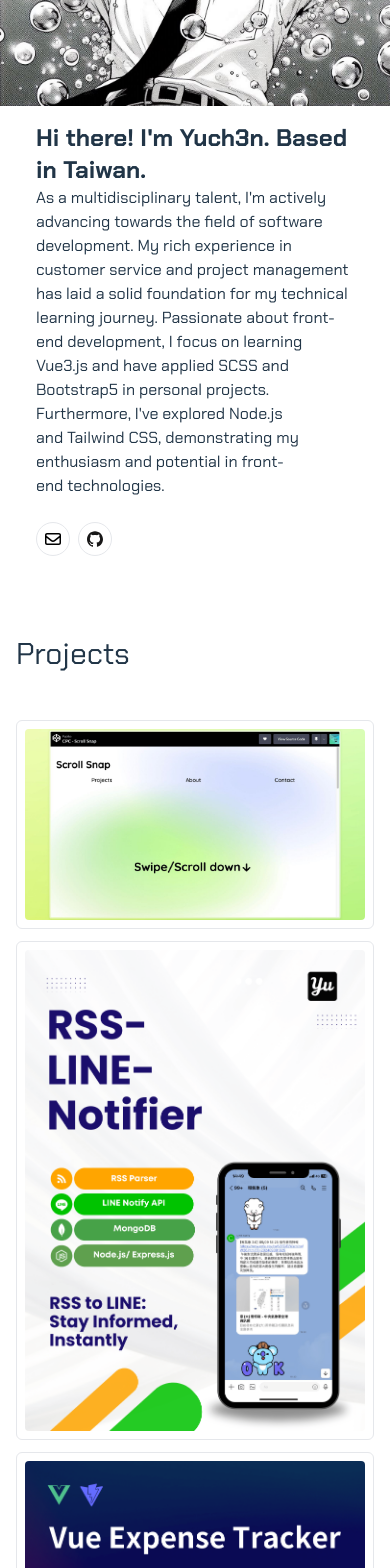
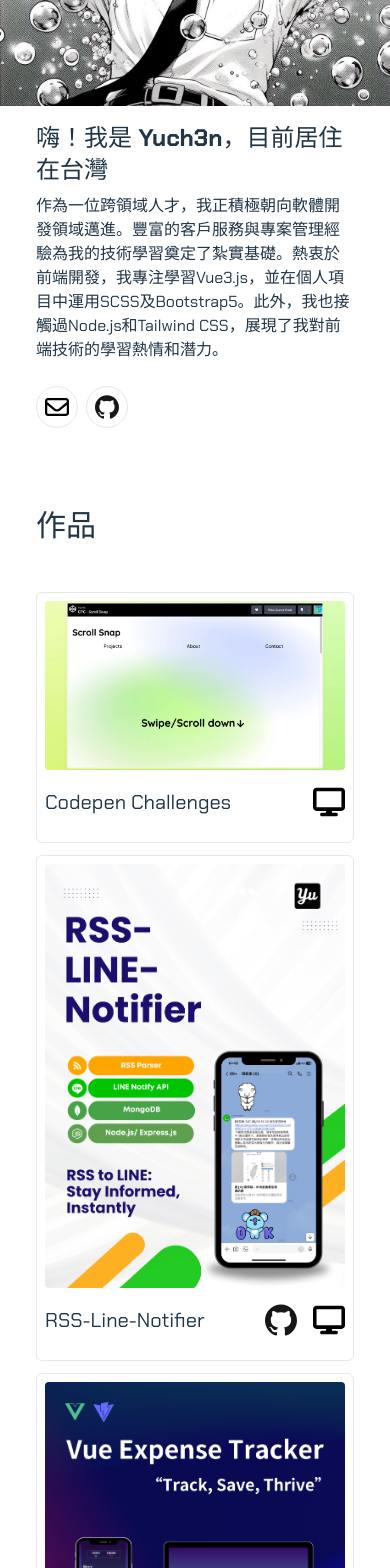
Before and after one commit to yuch3nchen/yuch3n_portfolio, a Vue app: page / in a window 390 px wide. Shown: the part 340-1908 px from the top of the page. Built offline with nearby package versions, Linux system fonts and the light colour scheme.

Commit message:
增加footer以及i18n套件完成多語系切換功能

```diff
--- a/src/App.vue
+++ b/src/App.vue
@@ -3,6 +3,7 @@ import { ref } from "vue";
 import Header from "./components/Header.vue";
 import About from "./components/About.vue";
 import Projects from "./components/Projects.vue";
+import Footer from "./components/Footer.vue";
 import Turbulenece from "./components/Turbulenece.vue";
 
 const isMenuOpen = ref(false);
@@ -17,6 +18,7 @@ const toggleMenu = (value) => {
   <div :class="{ 'blur-sm': isMenuOpen }" class="transition-all duration-300">
     <About id="section_about" class="scroll-mt-16" />
     <Projects id="section_projects" class="scroll-mt-16" />
+    <Footer></Footer>
   </div>
   <Turbulenece></Turbulenece>
 </template>
--- a/src/assets/data/contents.json
+++ b/src/assets/data/contents.json
@@ -32,11 +32,13 @@
   ],
   "navbar": [
     {
-      "text": "about",
+      "id": 1,
+      "textKey": "navbar.about",
       "href": "#section_about"
     },
     {
-      "text": "projects",
+      "id": 2,
+      "textKey": "navbar.projects",
       "href": "#section_projects"
     }
   ]
--- a/src/components/About.vue
+++ b/src/components/About.vue
@@ -1,4 +1,8 @@
-<script></script>
+<script setup>
+import { useI18n } from "vue-i18n";
+
+const { t } = useI18n();
+</script>
 <template>
   <section
     class="container mx-auto md:px-16 xl:px-48 mt-14 md:mt-20 grid grid-cols-1 md:grid-cols-4 gap-y-4 md:gap-4 place-content-between"
@@ -9,26 +13,22 @@
       class="place-self-center md:shadow-lg md:hover:shadow-xl md:col-span-2 lg:col-span-1 svg-shake"
     />
     <article
-      class="px-9 md:px-0 md:col-span-2 lg:col-span-3 flex flex-col gap-6"
+      class="px-9 md:px-0 md:col-span-2 lg:col-span-3 flex flex-col justify-between gap-6"
     >
       <div class="text-pretty">
-        <h2 class="font-bold text-2xl">
-          Hi there! I'm <span class="svg-shake">Yuch3n</span>. Based in Taiwan.
+        <h2 class="font-bold text-2xl mb-2">
+          {{ t("greetings.start")
+          }}<span class="svg-shake">{{ t("name") }}</span
+          >{{ t("greetings.end", { location: t("location") }) }}
         </h2>
         <p>
-          As a multidisciplinary talent, I'm actively advancing towards the
-          field of software development. My rich experience in customer service
-          and project management has laid a solid foundation for my technical
-          learning journey. Passionate about front-end development, I focus on
-          learning Vue3.js and have applied SCSS and Bootstrap5 in personal
-          projects. Furthermore, I've explored Node.js and Tailwind CSS,
-          demonstrating my enthusiasm and potential in front-end technologies.
+          {{ t("text-about") }}
         </p>
       </div>
       <div class="flex gap-2">
         <a href="mailto:yuch3nchen@gmail.com" class="rounded-full p-2 border">
           <svg
-            class="w-4 h-4 dark:fill-gray-300"
+            class="w-6 h-6 dark:fill-gray-300"
             xmlns="http://www.w3.org/2000/svg"
             viewBox="0 0 512 512"
           >
@@ -39,7 +39,7 @@
         </a>
         <a href="https://github.com/yuch3nchen" class="rounded-full p-2 border">
           <svg
-            class="w-4 h-4 dark:fill-gray-300"
+            class="w-6 h-6 dark:fill-gray-300"
             xmlns="http://www.w3.org/2000/svg"
             fill="#181717"
             viewBox="0 0 24 24"
--- /dev/null
+++ b/src/components/Footer.vue
@@ -0,0 +1,10 @@
+<script setup>
+import { ref } from "vue";
+
+const currentYear = ref(new Date().getFullYear());
+</script>
+<template>
+  <div class="text-center py-12">
+    <p class="text-gray-500">&copy;{{ currentYear }} Yuch3n</p>
+  </div>
+</template>
--- a/src/components/Header.vue
+++ b/src/components/Header.vue
@@ -1,5 +1,6 @@
 <script setup>
 import { ref, onMounted } from "vue";
+import { useI18n } from "vue-i18n";
 import lightLogo from "../assets/images/logo-light.png";
 import darkLogo from "../assets/images/logo-dark.png";
 import navbarData from "../assets/data/contents.json";
@@ -14,6 +15,7 @@ const props = defineProps({
   isMenuOpen: Boolean,
 });
 
+const { t, locale } = useI18n();
 const menuItems = ref(navbarData.navbar);
 const emit = defineEmits(["toggle-menu"]);
 
@@ -36,6 +38,7 @@ onMounted(() => {
       class="md:container md:mx-auto px-2 md:px-6 py-2 flex items-center justify-between md:backdrop-blur md:rounded-full md:border dark:md:border-gray-500 relative"
     >
       <!-- Logo -->
+      <div class="flex gap-4">
         <h1>
           <img
             :src="currentLogo"
@@ -43,15 +46,20 @@ onMounted(() => {
             class="w-6 h-6 md:w-8 md:h-8"
           />
         </h1>
+        <select v-model="locale" class="bg-transparent">
+          <option value="zh">繁中</option>
+          <option value="en">EN</option>
+        </select>
+      </div>
 
       <!-- Desktop -->
       <nav class="hidden md:flex space-x-4">
         <a
-          v-for="(item, index) in menuItems"
-          :key="item.href"
+          v-for="item in menuItems"
+          :key="item.id"
           :href="item.href"
           class="text-gray-600 hover:text-gray-900 dark:text-gray-300 dark:hover:text-gray-100 svg-shake"
-          >{{ item.text }}</a
+          >{{ t(item.textKey) }}</a
         >
       </nav>
 
@@ -80,11 +88,11 @@ onMounted(() => {
           class="md:hidden bg-white dark:bg-[#242424] py-4 px-4 absolute top-full w-full left-0 z-10 space-y-2"
         >
           <a
-            v-for="(item, index) in menuItems"
-            :key="item.href"
+            v-for="item in menuItems"
+            :key="item.id"
             :href="item.href"
             class="block text-gray-600 hover:text-gray-900 dark:text-gray-300 dark:hover:text-gray-100 svg-shake"
-            >{{ item.text }}</a
+            >{{ t(item.textKey) }}</a
           >
         </nav>
       </Transition>
--- a/src/components/Projects.vue
+++ b/src/components/Projects.vue
@@ -1,7 +1,9 @@
 <script setup>
 import { ref } from "vue";
+import { useI18n } from "vue-i18n";
 import projectsData from "../assets/data/contents.json";
 
+const { t } = useI18n();
 const projects = ref(
   projectsData.projects.map((project) => {
     const transformed = {
@@ -15,8 +17,8 @@ const projects = ref(
 </script>
 
 <template>
-  <div class="container mx-auto md:px-16 px-4 xl:px-48 mt-20">
-    <h2 class="text-3xl mb-12">Projects</h2>
+  <div class="container px-9 mx-auto md:px-16 px-4 xl:px-48 mt-20">
+    <h2 class="text-3xl mb-12">{{ t("project") }}</h2>
     <div class="columns-1 md:columns-2 lg:columns-3 gap-6 space-y-3 mb-12">
       <div
         class="group block border p-2 rounded-md relative break-inside-avoid-column"
@@ -29,8 +31,37 @@ const projects = ref(
           class="w-full rounded"
           loading="lazy"
         />
+        <div class="flex justify-end items-center gap-4 md:hidden py-4">
+          <h3 class="text-xl mr-auto">
+            {{ project.name }}
+          </h3>
+
+          <a v-if="project.github" :href="project.github">
+            <svg
+              xmlns="http://www.w3.org/2000/svg"
+              fill="#181717"
+              viewBox="0 0 24 24"
+              class="w-8 h-8"
+            >
+              <path
+                d="M12 .297c-6.63 0-12 5.373-12 12 0 5.303 3.438 9.8 8.205 11.385.6.113.82-.258.82-.577 0-.285-.01-1.04-.015-2.04-3.338.724-4.042-1.61-4.042-1.61C4.422 18.07 3.633 17.7 3.633 17.7c-1.087-.744.084-.729.084-.729 1.205.084 1.838 1.236 1.838 1.236 1.07 1.835 2.809 1.305 3.495.998.108-.776.417-1.305.76-1.605-2.665-.3-5.466-1.332-5.466-5.93 0-1.31.465-2.38 1.235-3.22-.135-.303-.54-1.523.105-3.176 0 0 1.005-.322 3.3 1.23.96-.267 1.98-.399 3-.405 1.02.006 2.04.138 3 .405 2.28-1.552 3.285-1.23 3.285-1.23.645 1.653.24 2.873.12 3.176.765.84 1.23 1.91 1.23 3.22 0 4.61-2.805 5.625-5.475 5.92.42.36.81 1.096.81 2.22 0 1.606-.015 2.896-.015 3.286 0 .315.21.69.825.57C20.565 22.092 24 17.592 24 12.297c0-6.627-5.373-12-12-12"
+              />
+            </svg>
+          </a>
+          <a :href="project.link">
+            <svg
+              xmlns="http://www.w3.org/2000/svg"
+              viewBox="0 0 576 512"
+              class="w-8 h-8"
+            >
+              <path
+                d="M64 0C28.7 0 0 28.7 0 64L0 352c0 35.3 28.7 64 64 64l176 0-10.7 32L160 448c-17.7 0-32 14.3-32 32s14.3 32 32 32l256 0c17.7 0 32-14.3 32-32s-14.3-32-32-32l-69.3 0L336 416l176 0c35.3 0 64-28.7 64-64l0-288c0-35.3-28.7-64-64-64L64 0zM512 64l0 288L64 352 64 64l448 0z"
+              />
+            </svg>
+          </a>
+        </div>
         <div
-          class="absolute inset-0 m-2 bg-white/70 backdrop-blur-sm opacity-0 group-hover:opacity-100 transition-opacity duration-300 flex flex-col items-center justify-center rounded gap-3"
+          class="absolute inset-0 m-2 bg-white/70 backdrop-blur-sm hidden opacity-0 group-hover:opacity-100 transition-opacity duration-300 md:flex flex-col items-center justify-center rounded gap-3"
         >
           <h3
             class="font-bold text-xl text-center transform -translate-y-4 group-hover:translate-y-0 transition-transform duration-300 dark:text-[#213547]"
--- a/src/global.scss
+++ b/src/global.scss
@@ -16,8 +16,10 @@
 }
 
 .svg-shake {
-  &:hover {
-    animation: shake 800ms ease-in-out infinite;
+  @media screen and (min-width: 767px) {
+    &:hover {
+      animation: shake 800ms ease-in-out infinite;
+    }
   }
 }
 
--- a/src/i18n/en.json
+++ b/src/i18n/en.json
@@ -0,0 +1,14 @@
+{
+  "navbar": {
+    "about": "about",
+    "projects": "projects"
+  },
+  "project": "Projects",
+  "name": "Yuch3n",
+  "location": "Taiwan",
+  "greetings": {
+    "start": "Hi there! I'm ",
+    "end": ". Based in {location}."
+  },
+  "text-about": "As a multidisciplinary talent, I'm actively advancing towards the field of software development. My rich experience in customer service and project management has laid a solid foundation for my technical learning journey. Passionate about front-end development, I focus on learning Vue3.js and have applied SCSS and Bootstrap5 in personal projects. Furthermore, I've explored Node.js and Tailwind CSS, demonstrating my enthusiasm and potential in front-end technologies."
+}
--- /dev/null
+++ b/src/i18n/index.js
@@ -0,0 +1,13 @@
+import { createI18n } from "vue-i18n";
+import zh from "./zh.json";
+import en from "./en.json";
+
+export default createI18n({
+  legacy: false, // Composition API
+  locale: "zh", // 默認語言
+  fallbackLocale: "en", // 備用語言
+  messages: {
+    zh,
+    en,
+  },
+});
--- a/src/i18n/zh.json
+++ b/src/i18n/zh.json
@@ -0,0 +1,14 @@
+{
+  "navbar": {
+    "about": "關於我",
+    "projects": "作品集"
+  },
+  "project": "作品",
+  "name": "Yuch3n",
+  "location": "台灣",
+  "greetings": {
+    "start": "嗨！我是 ",
+    "end": "，目前居住在{location}"
+  },
+  "text-about": "作為一位跨領域人才，我正積極朝向軟體開發領域邁進。豐富的客戶服務與專案管理經驗為我的技術學習奠定了紮實基礎。熱衷於前端開發，我專注學習Vue3.js，並在個人項目中運用SCSS及Bootstrap5。此外，我也接觸過Node.js和Tailwind CSS，展現了我對前端技術的學習熱情和潛力。"
+}
--- a/src/main.js
+++ b/src/main.js
@@ -1,6 +1,7 @@
 import { createApp } from "vue";
+import i18n from "./i18n";
 import App from "./App.vue";
 import "./tailwind.css";
 import "./global.scss";
 
-createApp(App).mount("#app");
+createApp(App).use(i18n).mount("#app");
```
Lines whose indentation alone changed are shown as unchanged.
